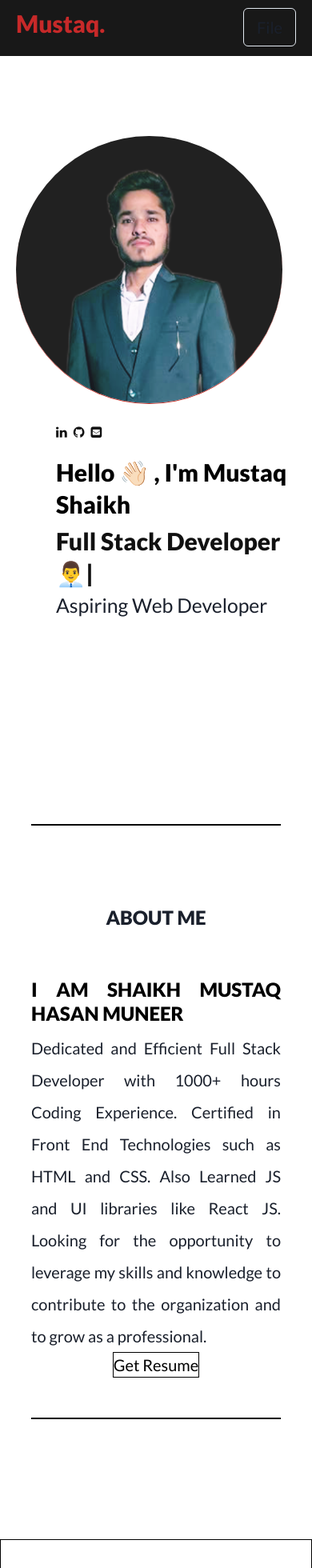
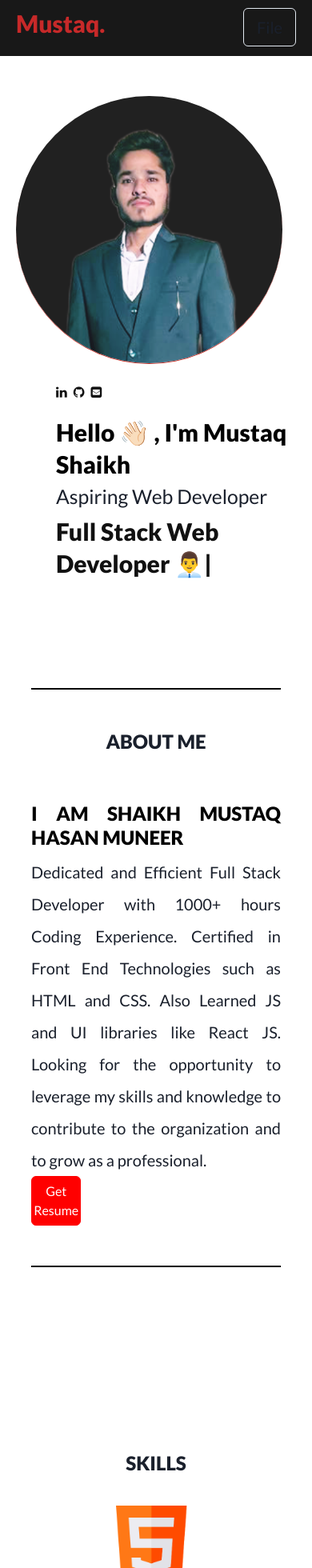
Before and after one commit to Mustaqhasan/Mustaqhasan.github.io, a React (Create React App) app: page / in a window 390 px wide. Shown: the top 1960 px of the page at 80% size. Built offline with nearby package versions, Linux system fonts and the light colour scheme.

Commit message:
update portfolio

```diff
--- a/src/Components/About.jsx
+++ b/src/Components/About.jsx
@@ -5,22 +5,12 @@ const About = () => {
   return (
     <section id="about" className="about section">
       <div
-        style={{
-          border: "2px solid black",
-          borderLeft: "none",
-          borderRight: "none",
-          marginTop: "100px",
-        }}
+      className="about-div1"
+
       >
         <div
           className="about-title"
-          style={{
-            margin: "auto",
-            width: "auto",
-            textAlign: "center",
-            marginTop: "100px",
-            marginBottom: "50px",
-          }}
+
         >
           <h3 style={{ marginBottom: "60px" }} className="section">
             About Me
@@ -46,8 +36,9 @@ const About = () => {
               download={"Mustaq_Shaikh_Resume Mustaq_Shaikh_Resume.pdf"}
             >
               <button
-                style={{ border: "1px solid", color: "black" }}
+
                 id="resume-button-2"
+                className="btn"
               >
                 Get Resume
               </button>
--- a/src/Components/Contact.jsx
+++ b/src/Components/Contact.jsx
@@ -6,7 +6,7 @@ const Contact = () => {
     <section id="contact">
       <div
         className="contact-title"
-        style={{ margin: "auto", width: "80%", textAlign: "center",border:"2px solid black" , borderBottom:"none", borderLeft:"none", borderRight:"none",paddingTop:"20px" }}
+        style={{ margin: "auto", width: "80%", textAlign: "center",border:"2px solid black" , borderBottom:"none", borderLeft:"none", borderRight:"none",paddingTop:"100px" }}
       >
         <h3>Contact</h3>
 
--- a/src/Components/Home.jsx
+++ b/src/Components/Home.jsx
@@ -4,9 +4,9 @@ import Typical from "react-typical";
 
 function Home() {
   return (
-    <section className="banner" id="home">
+    <section  className="banner" id="home">
       <div className="container">
-        <div className="banner-wrapper">
+        <div style={{height:"auto"}} className="banner-wrapper">
           <div className="banner-img">
             {/* <div className="profile-picture-background"> */}
 
@@ -48,6 +48,7 @@ function Home() {
           </a> */}
             </div>
             <h3 id="user-detail-name">Hello 👋🏻 , I'm Mustaq Shaikh</h3>
+            <h2 id="user-detail-intro">Aspiring Web Developer</h2>
             <div id="typical">
               {/* Full Stack Web Developer */}
               <Typical
@@ -56,7 +57,7 @@ function Home() {
                 steps={[
                   "Enthusiastic Web Dev 😎",
                   2000,
-                  "Full Stack Developer 👨‍💼",
+                  "Full Stack Web Developer 👨‍💼",
                   2000,
                   "Dedicated Mern Dev 🤵",
                   2000,
@@ -67,7 +68,7 @@ function Home() {
                 ]}
               />
             </div>
-            <h2 id="user-detail-intro">Aspiring Web Developer</h2>
+
             {/* <p id="user-detail-intro">
 
 
--- a/src/Components/Navbar.jsx
+++ b/src/Components/Navbar.jsx
@@ -113,7 +113,7 @@ function Header() {
   return (
     // <header id={`${stickyClass}`}>
     <header id={`sticky`}>
-      <div id="nav-menu">
+      <div  id="nav-menu">
         <div id="header-inner">
           <a href="#home">
             <span id="logo">Mustaq.</span>
--- a/src/Components/Projects.jsx
+++ b/src/Components/Projects.jsx
@@ -39,11 +39,11 @@ function Projects() {
     },
   ]);
   return (
-    <div >
+
 
 
     <section id="projects">
-      <div  className="container">
+      <div className="container">
         <div className="title">
           <h3>Featured Projects</h3>
           <a
@@ -55,17 +55,17 @@ function Projects() {
             View All
           </a>
         </div>
-        <div className="title">
-          {/* <h3>Featured Projects</h3> */}
-          {/* <a
+        {/* <div className="title">
+          <h3>Featured Projects</h3>
+          <a
                 id="resume-link-1"
 
                 href="Mustaq_Shaikh_Resume.pdf"
               download={"Mustaq_Shaikh_Resume Mustaq_Shaikh_Resume.pdf"}
               >
                 <button id="resume-button-1" >Resume</button>
-              </a> */}
-        </div>
+              </a>
+        </div> */}
         <div className="projects-wrapper">
           {projects.map((project, i) => (
             <div  className="project-card" key={i + 1}>
@@ -117,7 +117,6 @@ function Projects() {
         </div>
       </div>
     </section>
-    </div>
   );
 }
 
--- a/src/Components/Skills.jsx
+++ b/src/Components/Skills.jsx
@@ -34,20 +34,15 @@ const Skills = () => {
         <section id="skills">
 
 
-          <div style={{
-            width:"80%",
-            margin:"auto",
-            textAlign:"center",
-            // marginTop:"150px"
-            // marginBottom:"50px"
-          }} className="skills-title">
+          <div
+           className="skills-title">
             <h3>Skills</h3>
           </div>
-        <Flex border={"2px solid black"} borderTop="none" borderRight="none" borderLeft={"none"} p={"30px"} paddingTop="100px" w={"80%"} margin="auto">
+        <Flex className="skills-content">
           <Flex
             className="skills-container"
             flexWrap={"wrap"}
-            gap={100}
+            gap={0}
             justifyContent="center"
           >
             <Box className="skills-card" minH={"200px"} minW={"200px"} textAlign={"center"}>
--- a/src/index.css
+++ b/src/index.css
@@ -32,6 +32,9 @@ body {
   width: 100%;
   margin: auto;
 }
+.banner .container{
+  padding-top: 80px;
+}
 .btn {
   display: flex;
   justify-content: center;
@@ -45,7 +48,7 @@ body {
 #resume-button-1 {
   color: var(--light);
   padding: 10px;
-  background-color: #c72929;
+  background-color: red;
   border-radius: 5px;
   border: 1px solid red;
 }
@@ -202,7 +205,7 @@ header #mobile-links {
   justify-content: space-between;
   align-items: center;
   /* align-items:start; */
-  padding: 10px 0px;
+  /* padding: 10px 0px; */
 }
 .banner .banner-img {
   position: relative;
@@ -223,6 +226,10 @@ header #mobile-links {
 }
 .home-img:hover{
   transform: scale(1.07);
+  transition: 1s ease-out;
+}
+.skills-card-img:hover{
+  transform: scale(1.25);
   transition: 1s ease-out;
 }
 .banner .banner-content h6 {
@@ -260,6 +267,17 @@ header #mobile-links {
   font-weight: 600;
 }
 .banner .banner-content .btn:hover {
+  background: transparent;
+}
+#resume-button-2{
+  /* style={{ border: "1px solid", color: "white",backgroundColor:"red",width:"20%",transition: "0.3s" }} */
+  border: 1px solid red;
+  background-color: red;
+  color: white;
+  transition: 0.3s;
+  width: 20%;
+}
+#resume-button-2:hover{
   background: transparent;
 }
 /* =========== Banner */
@@ -389,9 +407,8 @@ header #mobile-links {
 }
 
 #projects {
-  margin-top: 100px;
-  /* padding: 100px 0px; */
-  border: 1px solid black;
+  padding: 100px 0px;
+
 }
 #projects .title {
   display: flex;
@@ -408,12 +425,13 @@ header #mobile-links {
 #projects .title .btn {
   max-width: 150px;
   height: 50px;
-  background: linear-gradient(
+  background-color: red;
+  /* background: linear-gradient(
     to right,
     var(--red-dark) 0%,
     var(--red-dark) 21%,
-    var(--red) 100%
-  );
+    var(--red) 100%,
+  ); */
   text-transform: uppercase;
   border: 1px solid var(--red-dark);
   font-weight: 600;
@@ -544,9 +562,32 @@ footer p i {
   font-size: 20px;
   line-height: 30px;
 }
+.about-div1{
+  border: 2px solid black;
+  border-left: none;
+  border-right: none;
+  margin-top:100px ;
+}
+.about-title{
+  margin: auto;
+  width:auto ;
+  text-align: center;
+  margin-top:100px ;
+  margin-bottom:50px ;
+}
+#skills .skills-content{
+  padding: 30px;
+
+  width: 50%;
+  margin: auto;
+
+}
 
 /* ============= Media Queries */
 @media (max-width: 969px) {
+  .banner{
+    padding-top: 100px;
+  }
   .services-experience::before {
     width: 40%;
   }
@@ -564,6 +605,9 @@ footer p i {
   }
 }
 @media (max-width: 767px) {
+  #projects{
+    margin-top: 100px;
+  }
   header #links {
     display: none;
   }
@@ -602,8 +646,9 @@ footer p i {
   }
   .banner .banner-wrapper {
     flex-wrap: wrap;
-    height: auto;
-    padding: 50px 0px;
+
+    /* height: auto;
+    padding: 30px 0px; */
   }
   .banner .banner-img {
     flex: 0 0 100%;
@@ -612,7 +657,58 @@ footer p i {
   }
 }
 
+
 @media (max-width: 660px) {
+  .banner .container{
+    padding-top: 0px;
+  }
+  .skills-title{
+    width:80% ;
+    margin: auto;
+    text-align: center;
+    /* margin-top: 50px; */
+    /* padding-top: 0px; */
+
+  }
+/*
+  .skills-title{
+    width:80% ;
+    margin: auto;
+    text-align: center;
+    margin-top: 0px;
+    padding-top: 0px;
+
+  } */
+  /*  border={"2px solid black"} borderTop="none" borderRight="none" borderLeft={"none"} p={"30px"} w={"80%"} margin="auto" */
+  #skills .skills-content{
+    /* border: 2px solid black; */
+    border-top: none;
+    border-left: none;
+    border-right: none;
+    /* padding-top: 0px; */
+    padding: 30px;
+    width: 100%;
+    margin: auto;
+
+  }
+  /* .banner{
+    margin-top: 0px;
+  }
+  .banner-wrapper{
+    border: 1px solid;
+    padding-top: 0px;
+
+  } */
+  .about-div1{
+    border: 2px solid black;
+    border-left: none;
+    border-right: none;
+    margin-top:30px ;
+  }
+  #projects {
+    padding: 80px 0px;
+
+  }
   .banner .banner-content h3 {
     font-size: 30px;
     line-height: 40px;
@@ -659,6 +755,23 @@ footer p i {
 }
 
 @media (max-width: 500px) {
+  .skills-title{
+    width:80% ;
+    margin: auto;
+    text-align: center;
+    margin-top: 0px;
+    padding-top: 0px;
+
+  }
+  .about-div1{
+    margin-Top: "0px";
+  }
+  .about-title{
+    margin-top: 50px;
+  }
+  #projects{
+    padding-top: 50px;
+  }
   .portfolio {
     flex: 0 0 100%;
     max-width: 100%;
@@ -710,6 +823,23 @@ footer p i {
   font-size: 24px;
   line-height: 30px;
   font-weight: 900;
+}
+ /*
+  style={{
+            width:"80%",
+            margin:"auto",
+            textAlign:"center",
+            marginTop:"50px",
+            paddingTop:"80px"
+          }}
+  */
+.skills-title{
+  width:80% ;
+  margin: auto;
+  text-align: center;
+  margin-top: 50px;
+  padding-top: 80px;
+
 }
 .about-title h3{
   text-transform: uppercase;
@@ -765,10 +895,9 @@ footer p i {
   margin: auto;
 }
 #skills{
-  border: 1px solid black;
- border-bottom:var(--dark);
- margin-top: 100px;
-/* margin-bottom: 100px; */
+  /* border: 1px solid black; */
+ /* border-bottom:var(--dark); */
+ /* margin-top: 100px; */
 }
 
 #user-detail-name{
@@ -792,6 +921,7 @@ footer p i {
   font-size: 30px;
 }
 #contact{
-  /* border: 2px solid  */
+  /* border: 2px solid ; */
+  /* padding: 20px 0px; */
   margin-bottom: 50px;
 }
```
Also changed, not shown: 1 other file (tests, documents, lock files or other folders).
